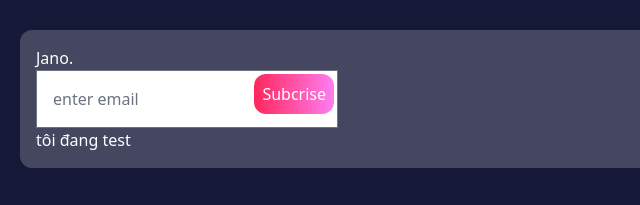
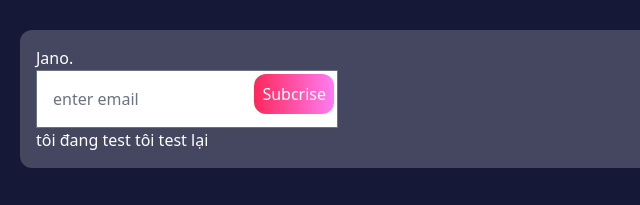
Before and after one commit to watsontran266/bc95-demo-git, a website: page cyber-crypto/src/index.html in a window 1280 px wide. Shown: the part 2610-2815 px from the top of the page, 0-640 px from the left. Drawn offline with nearby package versions, Linux system fonts and the light colour scheme.

Commit message:
toi test

```diff
--- a/cyber-crypto/src/index.html
+++ b/cyber-crypto/src/index.html
@@ -395,6 +395,7 @@
                             />
                             <button class="footer__btn">Subcrise</button>
                             tôi đang test
+                            tôi test lại
                         </form>
                     </div>
                 </div>
```
